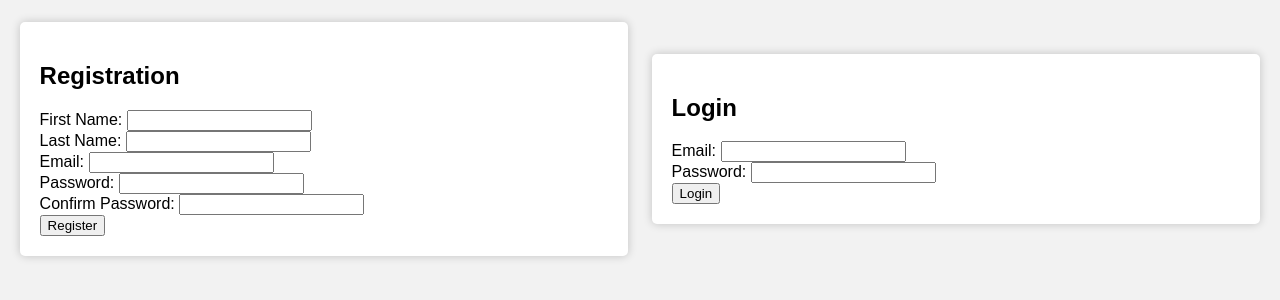
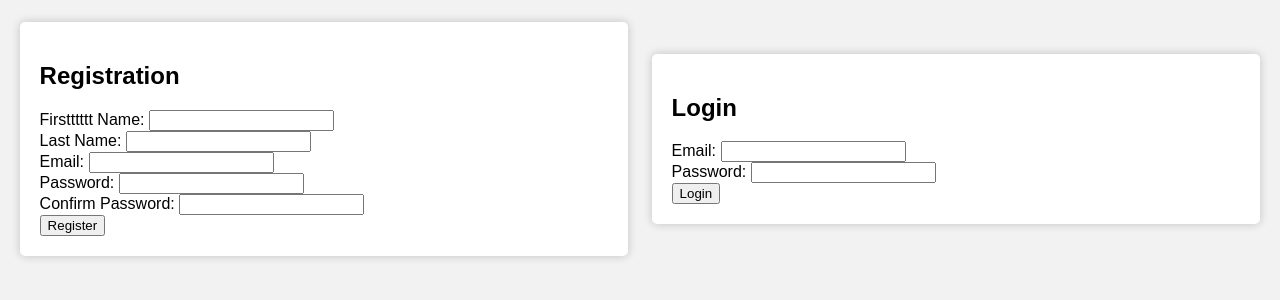
Before and after one commit to BUMETCS673/project-team-4, a Flask app: page / in a window 1280 px wide. Shown: the part 269-569 px from the top of the page. Run offline with Flask 2, Linux system fonts and the light colour scheme.

```diff
--- a/src/app/templates/index.html
+++ b/src/app/templates/index.html
@@ -13,7 +13,7 @@
         <div class="left">
             <h2>Registration</h2>
             <form method="POST" action="/home">
-                <label for="firstName">First Name:</label>
+                <label for="firstName">Firstttttt Name:</label>
                 <input type="text" id="firstName" name="firstName" required><br>
                 <label for="lastName">Last Name:</label>
                 <input type="text" id="lastName" name="lastName" required><br>
```
